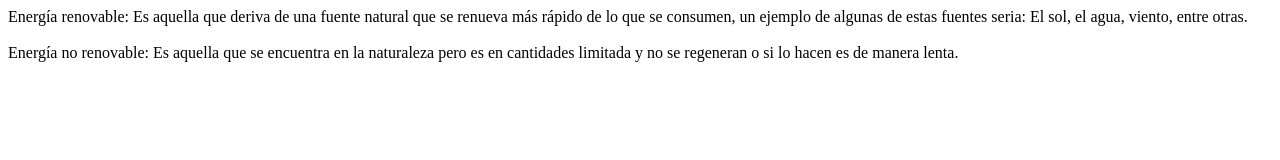
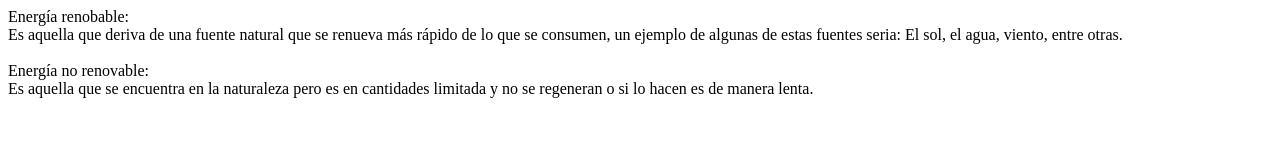
Before and after one commit to Mariangelvanegas/recuperacion, a plain HTML site: page index.html in a window 1280 px wide. Drawn offline with Linux system fonts and the light colour scheme.

Commit message:
Actualización 3 - 29 de mayo

```diff
--- a/index.html
+++ b/index.html
@@ -6,9 +6,9 @@
     <title>Document</title>
 </head>
 <body>
-    Energía renovable: Es aquella que deriva de una fuente natural que se renueva más rápido de lo que se consumen, un ejemplo de algunas de estas fuentes seria: El sol, el agua, viento, entre otras.
+    Energía renobable: <br> Es aquella que deriva de una fuente natural que se renueva más rápido de lo que se consumen, un ejemplo de algunas de estas fuentes seria: El sol, el agua, viento, entre otras.
 <br><br>
-    Energía no renovable: Es aquella que se encuentra en la naturaleza pero es en cantidades  limitada y no se regeneran o si lo hacen es de manera lenta.
+    Energía no renovable: <br> Es aquella que se encuentra en la naturaleza pero es en cantidades  limitada y no se regeneran o si lo hacen es de manera lenta.
 
 </body>
 </html>
```
